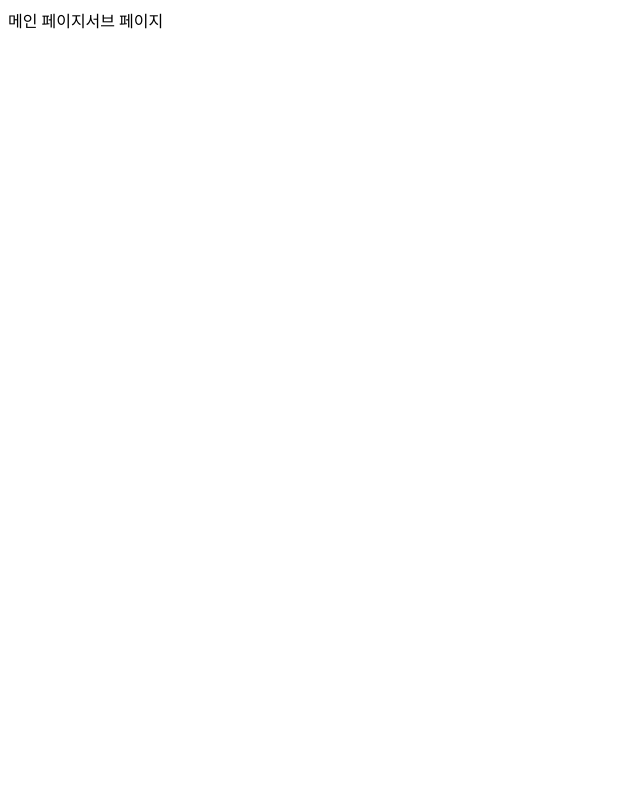
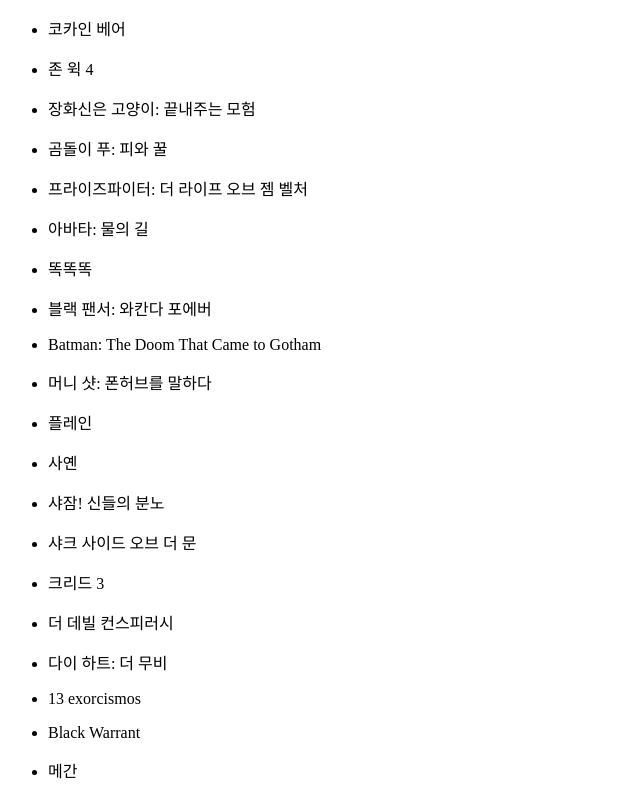
Before and after one commit to hyedevj/movie-app_231027, a React (Vite) app: page /movie in a window 1280 px wide. Shown: the whole page, without its empty margins (0-640 px from the left). Built offline with nearby package versions, Linux system fonts and the light colour scheme.

Commit message:
메인, 서브 페이지 셋팅(라우터)

```diff
--- a/package.json
+++ b/package.json
@@ -11,7 +11,8 @@
   },
   "dependencies": {
     "react": "^18.2.0",
-    "react-dom": "^18.2.0"
+    "react-dom": "^18.2.0",
+    "react-router-dom": "^6.17.0"
   },
   "devDependencies": {
     "@types/react": "^18.2.15",
--- a/src/App.jsx
+++ b/src/App.jsx
@@ -1,13 +1,16 @@
+import { BrowserRouter, Routes, Route } from "react-router-dom";
 import Home from "./page/Home";
 import Movie from "./page/Movie";
 
 function App() {
 
   return (
-		<>
-      <Home />
-      <Movie />
-		</>
+    <BrowserRouter>
+      <Routes>
+        <Route index element={<Home />} />
+        <Route path="movie" element={<Movie/>}/>
+      </Routes>
+    </BrowserRouter>
 	);
 }
 
--- a/src/page/Movie.jsx
+++ b/src/page/Movie.jsx
@@ -1,7 +1,13 @@
+import { data } from "../data/test";
+
 function Movie() {
   return (
     <>
-      서브 페이지
+      {data.results.map((movie) => (
+        <ul key={movie.id}>
+          <li>{movie.title}</li>
+        </ul>
+      ))}
     </>
   );
 }
```
Also changed, not shown: 2 other files (tests, documents, lock files or other folders).
